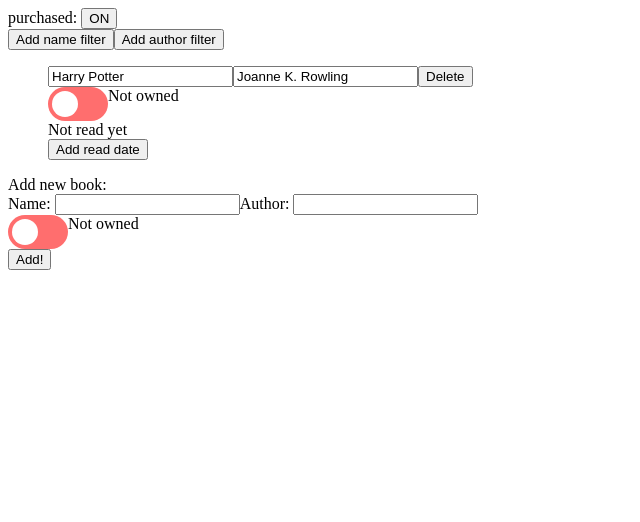
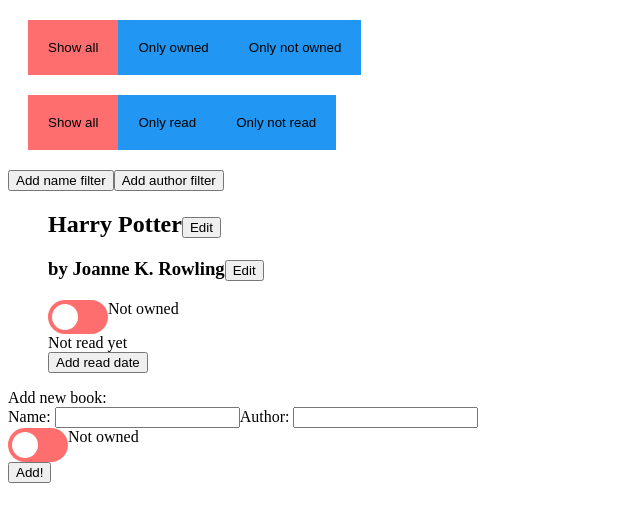
Before and after one commit to trebeljahr/book-list, a React (Create React App) app in the folder client/: page / in a window 1280 px wide. Shown: the top 522 px of the page, without its empty margins (0-640 px from the left). Built offline with nearby package versions, Linux system fonts and the light colour scheme.

Commit message:
Add read filter

```diff
--- a/client/src/App.css
+++ b/client/src/App.css
@@ -74,3 +74,25 @@
 .slider.round:before {
     border-radius: 50%;
 }
+
+.toggleFilterButton {
+    padding: 20px;
+    border: none;
+    background-color: var(--main-bg-color);
+}
+.toggleFilterButton:disabled {
+    background-color: var(--accent-color);
+    color: black;
+}
+.toggleFilterContainer {
+    margin: 20px;
+}
+
+.textInput {
+    font-size: inherit;
+    font-family: inherit;
+    font: inherit;
+    margin: 0;
+    padding: 0;
+    font-weight: inherit;
+}
--- a/client/src/components/AddBook.js
+++ b/client/src/components/AddBook.js
@@ -5,7 +5,7 @@
 const AddBook = ({ setBooks }) => {
     const [author, setAuthor] = useState('');
     const [name, setName] = useState('');
-    const [purchased, setPurchased] = useState(false);
+    const [owned, setOwned] = useState(false);
 
     const addBook = () => {
         const newBook = {
@@ -13,7 +13,7 @@
             name,
             id: uuid(),
             readDates: [],
-            purchased,
+            owned,
         };
         setBooks(books => [...books, newBook]);
     };
@@ -21,8 +21,8 @@
     const changeName = e => {
         setName(e.target.value);
     };
-    const changePurchased = () => {
-        setPurchased(purchased => !purchased);
+    const changeOwned = () => {
+        setOwned(owned => !owned);
     };
     const changeAuthor = e => {
         setAuthor(e.target.value);
@@ -34,7 +34,7 @@
             <div>
                 Name: <input value={name} onChange={changeName} />
                 Author: <input value={author} onChange={changeAuthor} />
-                <OwnedToggle purchased={purchased} changePurchased={changePurchased} />
+                <OwnedToggle owned={owned} changeOwned={changeOwned} />
                 <button onClick={addBook}>Add!</button>
             </div>
         </div>
--- a/client/src/components/Book.js
+++ b/client/src/components/Book.js
@@ -1,20 +1,13 @@
-import React from 'react';
+import React, { useState } from 'react';
 import ReadDates from './ReadDates';
 import OwnedToggle from './OwnedToggle';
 
 const Book = ({ book, changeBookInfo, deleteBook }) => {
-    const { id, name, author, purchased } = book;
-
-    const changePurchased = () => {
+    const { id, name, author, owned } = book;
+    const changeOwned = () => {
         changeBookInfo(id, book => ({
             ...book,
-            purchased: !purchased,
-        }));
-    };
-    const changeAuthor = e => {
-        changeBookInfo(id, book => ({
-            ...book,
-            author: e.target.value,
+            owned: !owned,
         }));
     };
 
@@ -25,24 +18,40 @@
         }));
     };
 
-    const deleteThisBook = () => {
-        deleteBook(id);
+    const changeAuthor = e => {
+        changeBookInfo(id, book => ({
+            ...book,
+            author: e.target.value,
+        }));
     };
 
     return (
         <div>
-            <input
-                className={book.readDates.length > 0 ? 'strikethrough' : ''}
-                value={name}
-                onChange={changeName}
-            />
-            <input value={author} onChange={changeAuthor} />
-            <button onClick={deleteThisBook}>Delete</button>
-            <OwnedToggle purchased={purchased} changePurchased={changePurchased} />
+            <h2>
+                <EditableHeader value={name} changeValue={changeName} />
+            </h2>
+            <h3>
+                by <EditableHeader value={author} changeValue={changeAuthor} />
+            </h3>
+            <OwnedToggle owned={owned} changeOwned={changeOwned} />
             {book.readDates.length > 0 ? <div>Read</div> : <div>Not read yet</div>}
             <ReadDates book={book} changeBookInfo={changeBookInfo} />
         </div>
     );
 };
 
+const EditableHeader = ({ value, changeValue }) => {
+    const [edit, setEdit] = useState(false);
+    const changeEdit = () => {
+        setEdit(edit => !edit);
+    };
+
+    return (
+        <>
+            {edit ? <input className="textInput" value={value} onChange={changeValue} /> : value}
+            <button onClick={changeEdit}>Edit</button>
+        </>
+    );
+};
+
 export default Book;
--- a/client/src/components/Booklist.js
+++ b/client/src/components/Booklist.js
@@ -26,7 +26,7 @@
         let out = true;
         filters.forEach(filter => {
             switch (filter.category) {
-                case possibleFilters.purchased:
+                case possibleFilters.owned:
                     if (book[filter.category] !== filter.value) {
                         out = out && false;
                     }
@@ -36,6 +36,15 @@
                     const bookname = book[filter.category].toLowerCase();
                     const foundSubstring = bookname.search(filter.value.toLowerCase()) !== -1;
                     if (!foundSubstring) {
+                        out = out && false;
+                    }
+                    break;
+                case possibleFilters.read:
+                    const read = book.readDates.length > 0;
+                    if (filter.value && !read) {
+                        out = out && false;
+                    }
+                    if (!filter.value && read) {
                         out = out && false;
                     }
                     break;
--- a/client/src/components/Filters.js
+++ b/client/src/components/Filters.js
@@ -7,7 +7,7 @@
 export const possibleFilters = {
     name: 'name',
     author: 'author',
-    purchased: 'purchased',
+    owned: 'owned',
     read: 'read',
 };
 
@@ -45,7 +45,14 @@
         <div className="filters">
             <ToggleFilter
                 filters={filters}
-                category={possibleFilters.purchased}
+                category={possibleFilters.owned}
+                changeFilter={changeFilter}
+                deleteFilter={deleteFilter}
+                addFilter={addFilter}
+            />
+            <ToggleFilter
+                filters={filters}
+                category={possibleFilters.read}
                 changeFilter={changeFilter}
                 deleteFilter={deleteFilter}
                 addFilter={addFilter}
--- a/client/src/components/OwnedToggle.js
+++ b/client/src/components/OwnedToggle.js
@@ -1,17 +1,13 @@
 import React from 'react';
 
-const OwnedToggle = ({ purchased, changePurchased }) => {
+const OwnedToggle = ({ owned, changeOwned }) => {
     return (
         <div>
             <label className="switch">
-                <input
-                    type="checkbox"
-                    checked={purchased ? true : false}
-                    onChange={changePurchased}
-                />
+                <input type="checkbox" checked={owned ? true : false} onChange={changeOwned} />
                 <span className="slider round" />
             </label>
-            {purchased ? 'Owned' : 'Not owned'}
+            {owned ? 'Owned' : 'Not owned'}
         </div>
     );
 };
--- a/client/src/components/ToggleFilter.js
+++ b/client/src/components/ToggleFilter.js
@@ -3,33 +3,54 @@
 
 const ToggleFilter = ({ category, filters, changeFilter, addFilter, deleteFilter }) => {
     const filter = filters.find(filter => filter.category === category);
-    const toggle = () => {
-        changeFilter(filter.id, !filter.value);
+
+    const toggleOn = () => {
+        if (!filter) {
+            return addThisFilter(true);
+        }
+        changeFilter(filter.id, true);
+    };
+    const toggleOff = () => {
+        if (!filter) {
+            return addThisFilter(false);
+        }
+        changeFilter(filter.id, false);
     };
     const deleteThisFilter = () => {
         deleteFilter(filter.id);
     };
-    const addThisFilter = () => {
+
+    const addThisFilter = (value = false) => {
         const newFilter = {
             id: uuid(),
             category,
-            value: false,
+            value,
         };
         addFilter(newFilter);
     };
     return (
-        <div>
-            {category}:{' '}
-            {!filter ? (
-                <button onClick={addThisFilter}>ON</button>
-            ) : (
-                <>
-                    <button onClick={toggle}>
-                        {filter.value ? 'Showing Owned' : 'Showing Unowned'}
-                    </button>
-                    <button onClick={deleteThisFilter}>OFF</button>
-                </>
-            )}
+        <div className="toggleFilterContainer">
+            <button
+                className="toggleFilterButton"
+                disabled={!filter ? true : false}
+                onClick={deleteThisFilter}
+            >
+                Show all
+            </button>
+            <button
+                className="toggleFilterButton"
+                disabled={filter ? (filter.value ? true : false) : false}
+                onClick={toggleOn}
+            >
+                Only {category}
+            </button>
+            <button
+                className="toggleFilterButton"
+                disabled={filter ? (filter.value ? false : true) : false}
+                onClick={toggleOff}
+            >
+                Only not {category}
+            </button>
         </div>
     );
 };
--- a/client/src/utils.js
+++ b/client/src/utils.js
@@ -10,7 +10,7 @@
         author: 'Joanne K. Rowling',
         name: 'Harry Potter',
         readDates: [],
-        purchased: false,
+        owned: false,
     };
     return exampleBook;
 }
```
